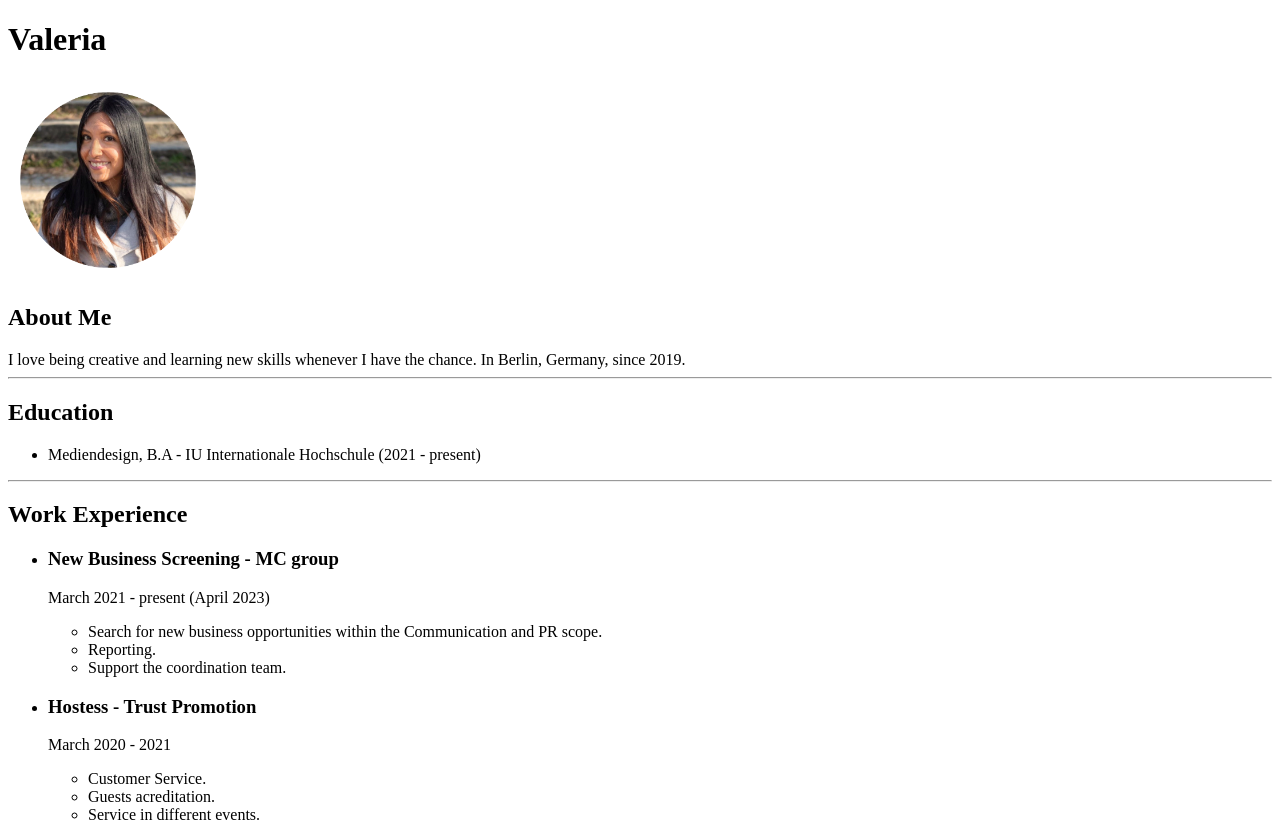
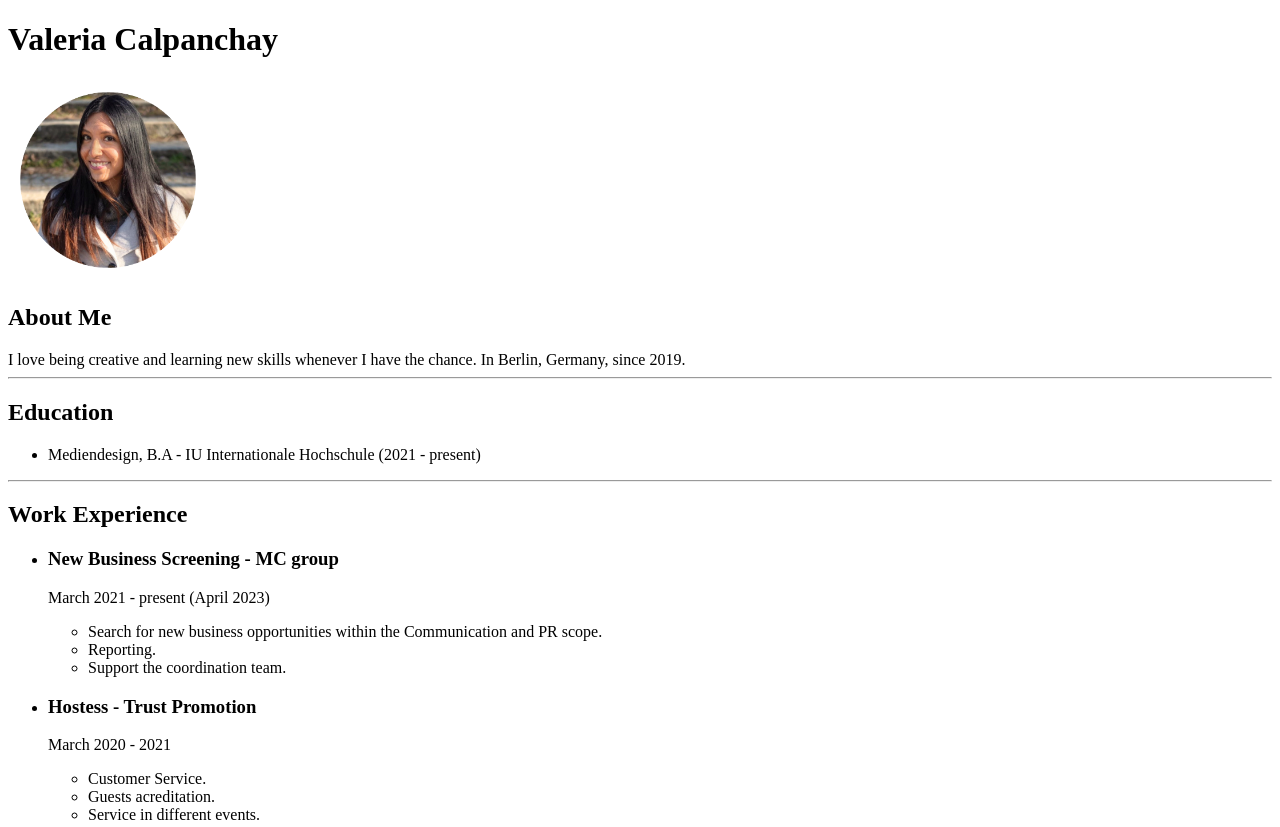
Before and after one commit to Valeriacal/HTML-resume, a plain HTML site: page index.html in a window 1280 px wide. Shown: the top 827 px of the page. Drawn offline with Linux system fonts and the light colour scheme.

Commit message:
Update index.html

```diff
--- a/index.html
+++ b/index.html
@@ -5,7 +5,7 @@
     <title>My Resume</title>
 </head>
 <body>
-    <h1>Valeria</h1>
+    <h1>Valeria Calpanchay</h1>
     <img src="./Assets/IMG profile valeria.png" alt="Valeria profile photo" width="200"/>
     <h2>About Me</h2>
     I love being creative and learning new skills whenever I have the chance. In Berlin, Germany, since 2019.
```
